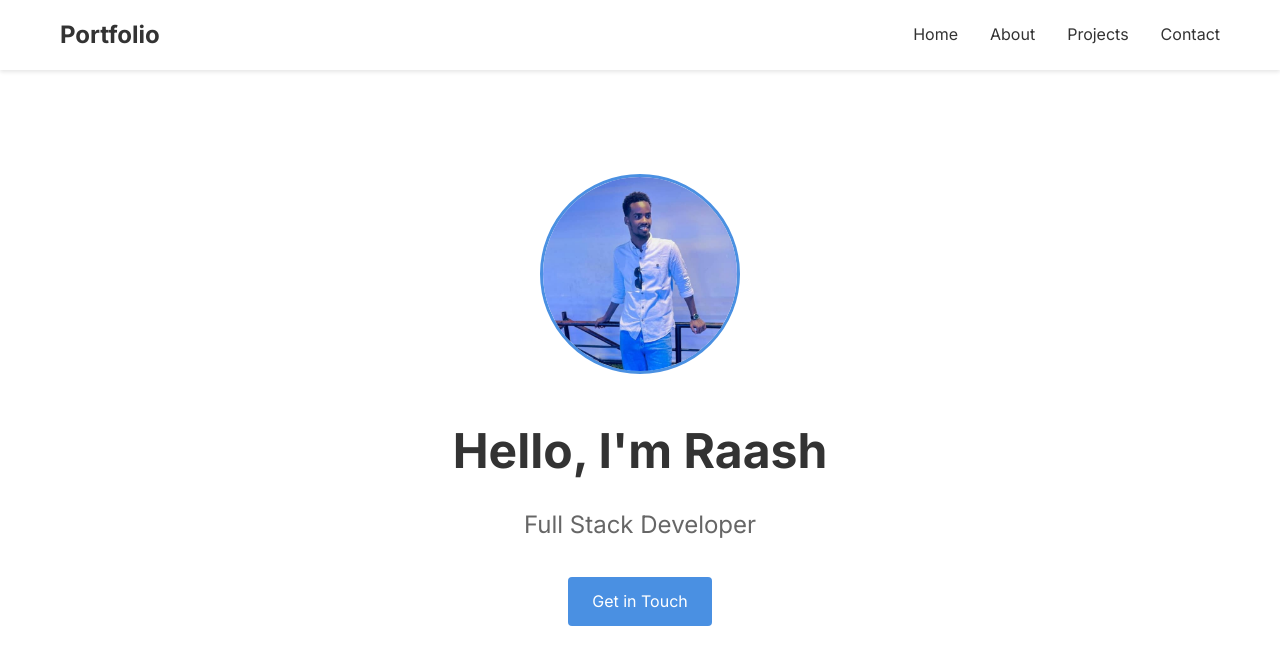
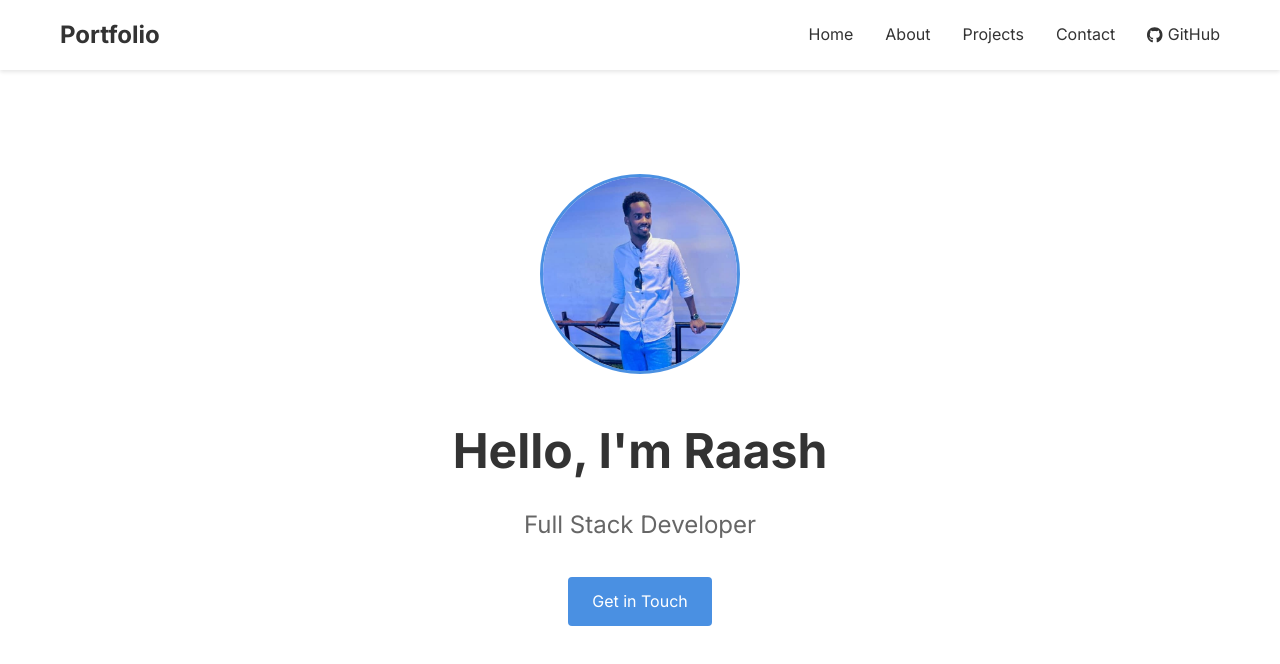
Before and after one commit to Raash12/Ptofile, a React (Vite) app: page / in a window 1280 px wide. Shown: the top 664 px of the page. Built offline with nearby package versions, Linux system fonts and the light colour scheme.

Commit message:
add profile github

```diff
--- a/package.json
+++ b/package.json
@@ -10,6 +10,8 @@
     "preview": "vite preview"
   },
   "dependencies": {
+    "@fortawesome/free-brands-svg-icons": "^6.7.2",
+    "@fortawesome/react-fontawesome": "^0.2.2",
     "@tailwindcss/cli": "^4.0.6",
     "@vitejs/plugin-react": "^4.3.4",
     "emailjs-com": "^3.2.0",
--- a/src/App.css
+++ b/src/App.css
@@ -250,3 +250,7 @@ body {
   border-radius: 10px;           /* Optional: rounded corners */
   margin-left: 20px;             /* Space between text and image */
 }
+.nav-link {
+  display: flex;               /* Allows icon and text to align properly */
+  align-items: center;        /* Vertically center the icon with the text */
+}
--- a/src/components/Navigation.jsx
+++ b/src/components/Navigation.jsx
@@ -1,4 +1,6 @@
 import { Link } from 'react-router-dom';
+import { FontAwesomeIcon } from '@fortawesome/react-fontawesome';
+import { faGithub } from '@fortawesome/free-brands-svg-icons';
 
 const Navigation = () => {
   return (
@@ -10,6 +12,10 @@ const Navigation = () => {
           <Link to="/about" className="nav-link">About</Link>
           <Link to="/projects" className="nav-link">Projects</Link>
           <Link to="/contact" className="nav-link">Contact</Link>
+          <a href="https://github.com/Raash12" className="nav-link" target="_blank" rel="noopener noreferrer">
+            <FontAwesomeIcon icon={faGithub} style={{ marginRight: '5px' }} />
+            GitHub
+          </a>
         </div>
       </div>
     </nav>
```
Also changed, not shown: 1 other file (tests, documents, lock files or other folders).
